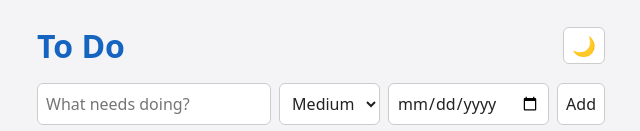
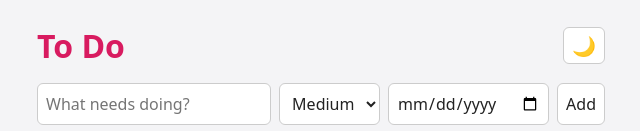
Before and after one commit to darylwang99/todo-daryl, a plain HTML site: page ToDo/index.html in a window 1280 px wide. Shown: the top 131 px of the page, without its empty margins (319-959 px from the left). Drawn offline with Linux system fonts and the light colour scheme.

Commit message:
Change heading colour to pink

```diff
--- a/ToDo/style.css
+++ b/ToDo/style.css
@@ -14,7 +14,7 @@
   --high: #c62828;
   --medium: #e08a00;
   --low: #2e7d32;
-  --heading: #1565c0;
+  --heading: #d81b60;
 }
 :root[data-theme="dark"] {
   color-scheme: dark;
@@ -32,7 +32,7 @@
   --high: #ef6b6b;
   --medium: #f0b040;
   --low: #5fbf6a;
-  --heading: #6ab0ff;
+  --heading: #ff80ab;
 }
 * { box-sizing: border-box; }
 html { -webkit-text-size-adjust: 100%; }
```
